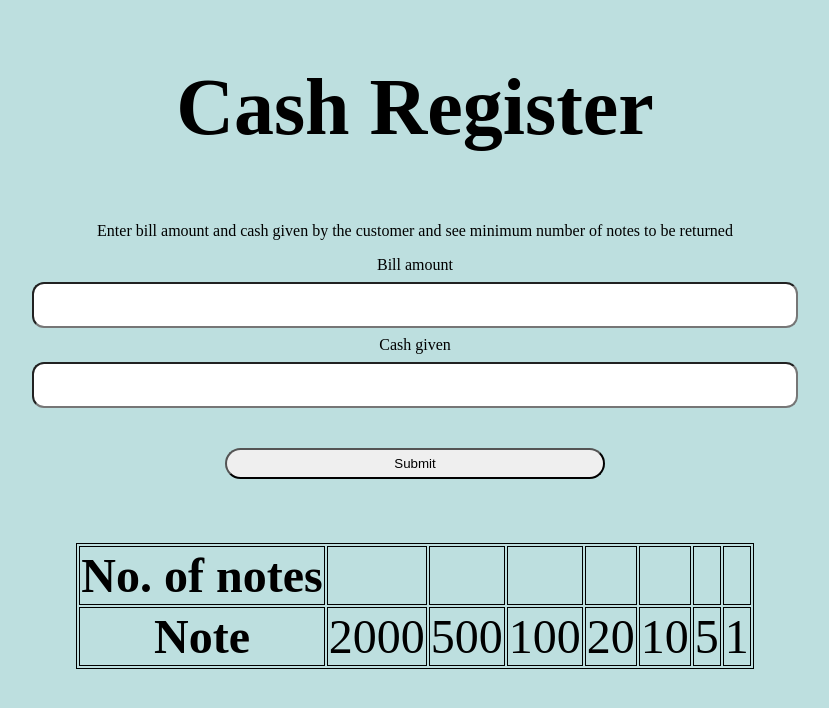
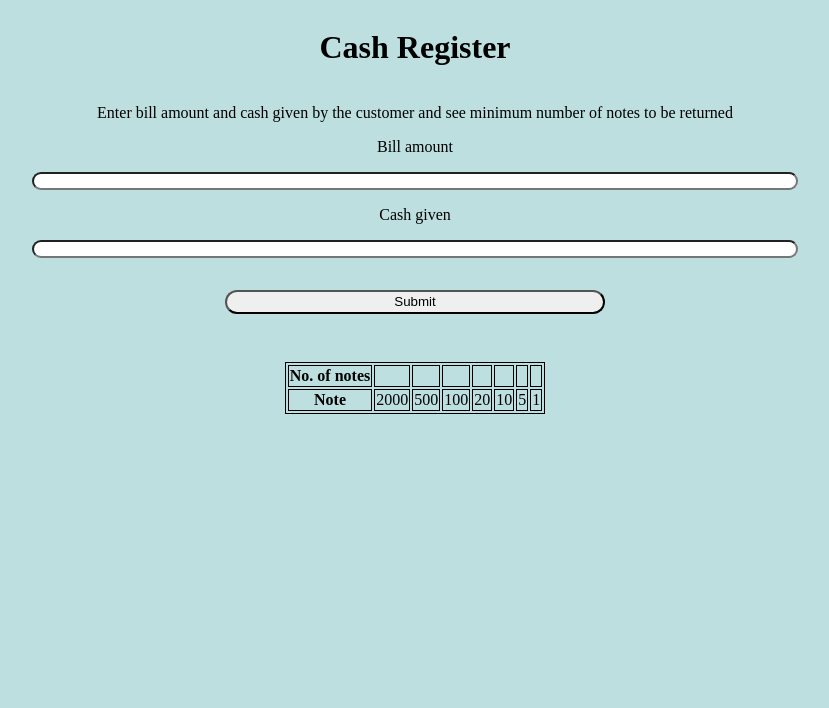
Before and after one commit to prateekanand37/Cash-register, a plain HTML site: page index.html in a window 1280 px wide. Shown: the whole page, without its empty margins (225-1054 px from the left). Drawn offline with Linux system fonts and the light colour scheme.

Commit message:
Update my-css.css

```diff
--- a/my-css.css
+++ b/my-css.css
@@ -10,26 +10,26 @@ body{
 #check-btn{
     width: 30%;
     border-radius: 17px;
-    margin: 2rem;
-    height: 3.9vh;
+    margin: 1rem;
+    height: 3vh;
 
 }
 input{
     width: 60%;
-    height: 5vh;
-    margin: 0.5rem;
+    height: 1.5vh;
+    margin: 1rem;
     border-radius: 12px;
 }
 
 table {
-   font-size: 3rem;
+   font-size: 1rem;
 }
 table, th, td {
     border: 1px solid black;
   }
 h1{
-    font-size: 5rem;
+    font-size: 2rem;
 }
 input {
-   font-size: 1.8rem;
+   font-size: 1rem;
 }
```
